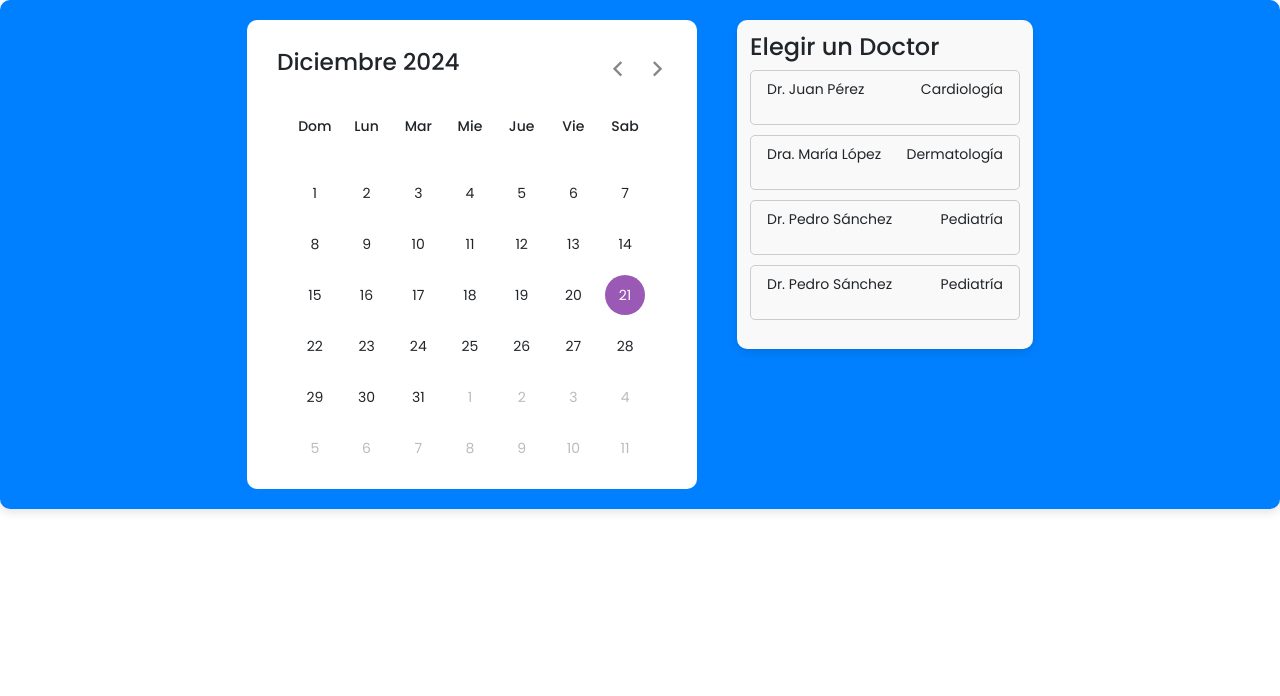
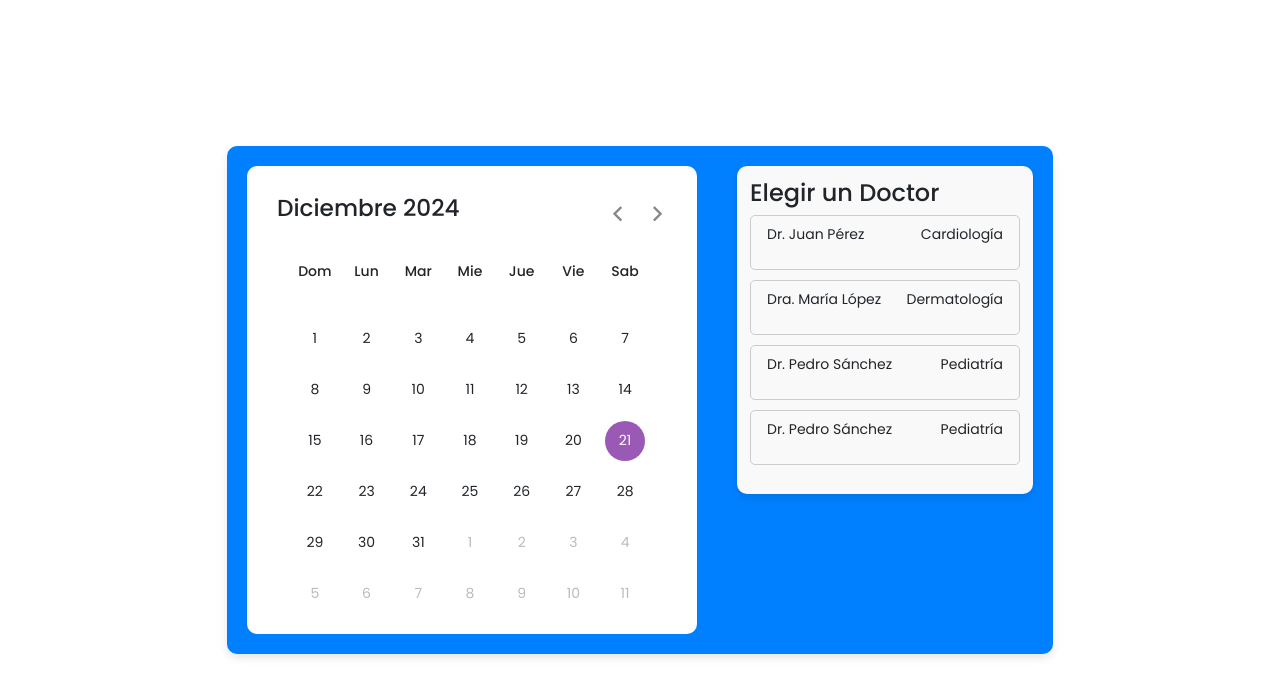
Before and after one commit to josema-P020/RollingClinic-1.0, a React (Vite) app: page / in a window 1280 px wide. Shown: the top 696 px of the page. Built offline with nearby package versions, Linux system fonts and the light colour scheme.

Commit message:
se agrego un contenedor padre y se lo ubico en el centro de la pagina

```diff
--- a/src/components/Calendario.jsx
+++ b/src/components/Calendario.jsx
@@ -268,7 +268,7 @@
   }, []);
 
   return (
-    <div>
+    <div className="contenedor-padre">
       <div className="container-rectangular">
         <div className="container-calendario">
           <div className="wrapper poppins-font">
--- a/src/css/calendario.css
+++ b/src/css/calendario.css
@@ -2,6 +2,16 @@
 
 .poppins-font {
   font-family: "Poppins", sans-serif;
+}
+
+.contenedor-padre{
+    display: flex; /* Activa el modelo de caja flexible */
+    justify-content: center; /* Centra horizontalmente */
+    align-items: center; /* Centra verticalmente */
+    height: 100vh; /* Ocupa toda la altura de la pantalla */
+    margin: 0; /* Elimina márgenes adicionales */
+    padding: 0; /* Elimina padding adicional */
+    box-sizing: border-box; /* Asegura que el tamaño incluya border y padding */
 }
 
 .container-rectangular {
```
